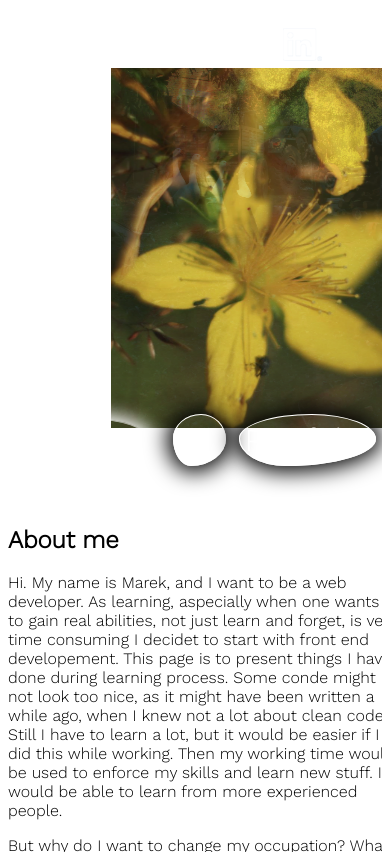
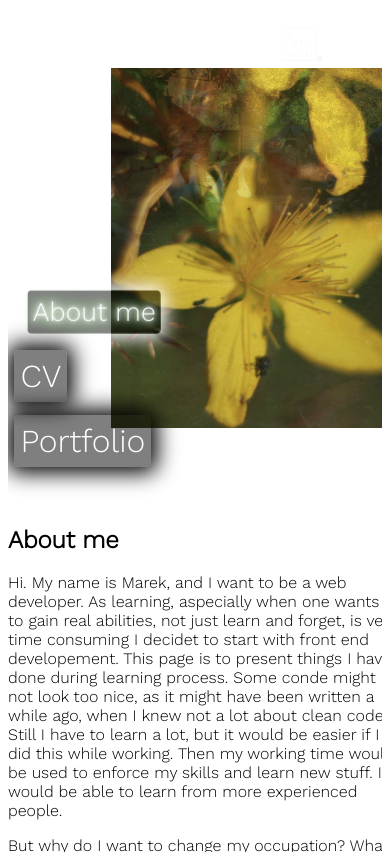
Before and after one commit to gudmar/myProjects, an Angular app: page / in a window 390 px wide. Built offline with nearby package versions, Linux system fonts and the light colour scheme.

Commit message:
headline and navigation styled, to support responsiveness

```diff
--- a/src/app/components/head-section/head-section.component.scss
+++ b/src/app/components/head-section/head-section.component.scss
@@ -17,6 +17,14 @@ header{
 .first-plan{
     transform: translateZ(3px);
     font-family: 'Work Sans', sans-serif;
+    padding: 20px;
+    border-radius: 10px;
+    // background: rgba(0, 0, 0, 0.9);
+    // box-shadow: 0px 10px 13px -7px #000000, 0px 0px 50px 41px rgba(0,0,0,0.5);
+    h1, h6{
+        text-shadow: 1px 0px 20px #000000;
+        text-shadow: 0 0 5px #FFF, 0 0 10px #FFF, 0 0 15px #FFF, 0 0 20px #49ff18, 0 0 30px;
+    }
 }
 .second-plan{
     background-size: cover;
@@ -87,3 +95,11 @@ a{
         color: black;
     }
 }
+
+@media only screen and (max-width: 430px){
+    .first-plan{
+        align-self: flex-start;
+        position: relative;
+        top: 4rem;
+    }
+}
--- a/src/app/components/navigation/nav-button/nav-button.component.html
+++ b/src/app/components/navigation/nav-button/nav-button.component.html
@@ -1,4 +1,4 @@
-<div class="perspective">
+<div class="perspective inline-block">
     <div rotateOnHover [isRotationEnabled] = !isButtonPressed
         [ngClass]="{'pressed': isButtonPressed}"
         class="nav-button center"
--- a/src/app/components/navigation/nav-button/nav-button.component.scss
+++ b/src/app/components/navigation/nav-button/nav-button.component.scss
@@ -18,9 +18,12 @@
     transition: 0.3s;
     border-radius: 53% 47% 66% 34% / 47% 48% 52% 53% ;
     border: white thin solid;
+    background-color: rgba(0, 0, 0, 0.5);
+    white-space: nowrap;
     &:hover{
         cursor: pointer;
         box-shadow: 0px 0px 21px 6px #0f0;
+        box-shadow: 0 0 5px #FFF, 0 0 10px #FFF, 0 0 15px #FFF, 0 0 20px #49ff18, 0 0 30px;
     }
 }
 .pressed{
@@ -28,4 +31,12 @@
     transform: translateZ(-20px);
     &:hover{cursor: default; box-shadow: 0px 0px 21px 6px #fff;};
     box-shadow: 0px 0px 21px 6px #fff;
+    text-shadow: 0 0 5px #FFF, 0 0 10px #FFF, 0 0 15px #FFF, 0 0 20px #49ff18, 0 0 30px;
 }
+
+@media only screen and (max-width: 430px){
+   .nav-button{
+        border-radius: 5px;
+        border: transparent thin solid;
+   }
+}
--- a/src/app/components/navigation/navigation.component.scss
+++ b/src/app/components/navigation/navigation.component.scss
@@ -19,5 +19,16 @@ ul{
 }
 .nav-wrapper{
     display: flex;
-
 }
+@media only screen and (max-width: 430px){
+    nav{
+        top: -2rem;
+        display: flex;
+        align-content: flex-end;
+        align-items: flex-end;
+        justify-content: flex-start;
+    }
+    .nav-wrapper{
+        flex-direction: column;
+    }
+}
--- a/src/styles.scss
+++ b/src/styles.scss
@@ -16,6 +16,9 @@ html,body{
     align-content: center;
     align-items: center;
     justify-content: center;
+}
+.inline-block{
+    display: inline-block;
 }
 
 .perspective{
```
